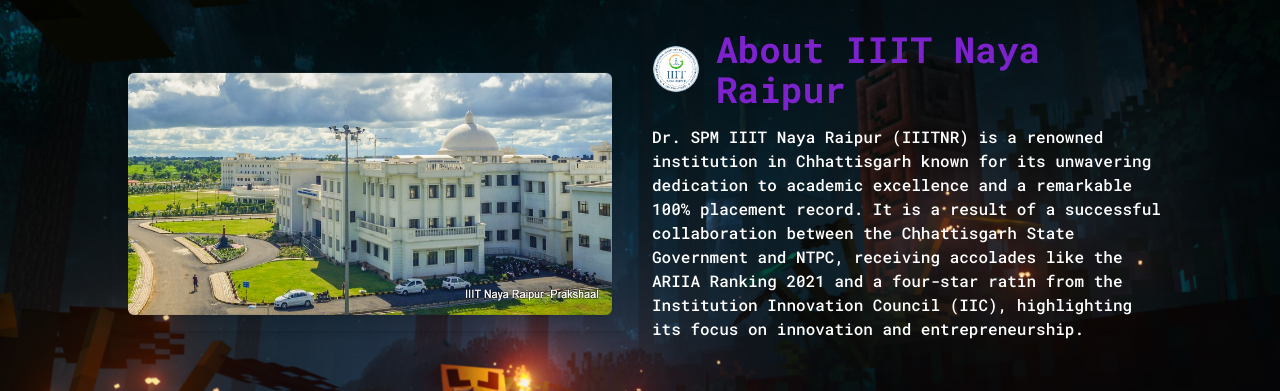
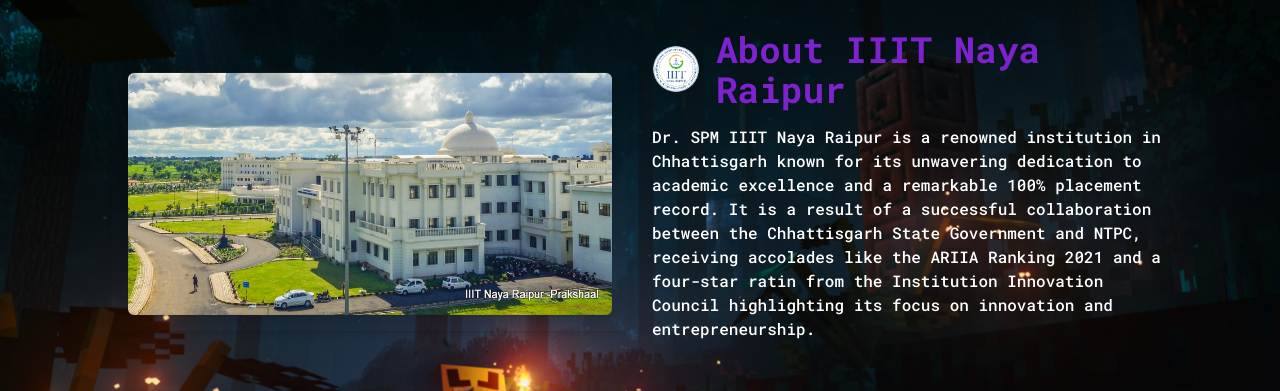
Before and after one commit to Vipin-V/akpessc, a Next.js app: page / in a window 1280 px wide. Shown: the part 939-1330 px from the top of the page. Built offline with nearby package versions, Linux system fonts and the light colour scheme.

Commit message:
eslint error fix

```diff
--- a/components/about.jsx
+++ b/components/about.jsx
@@ -1,4 +1,4 @@
-import React from "react";
+/* eslint-disable react/no-unescaped-entities */
 import { motion } from "framer-motion";
 import Image from "next/image";
 import Link from "next/link";
@@ -56,17 +56,16 @@
               </h2>
             </div>
             <p className="mb-6 font-medium text-white">
-              Dr. SPM IIIT Naya Raipur (IIITNR) is a renowned institution in
-              Chhattisgarh known for its unwavering dedication to academic
-              excellence and a remarkable 100% placement record. It is a result
-              of a successful collaboration between the Chhattisgarh State
-              Government and NTPC, receiving accolades like the ARIIA Ranking
-              2021 and a four-star ratin from the Institution Innovation Council
-              (IIC), highlighting its focus on innovation and entrepreneurship.
+              Dr. SPM IIIT Naya Raipur is a renowned institution in Chhattisgarh
+              known for its unwavering dedication to academic excellence and a
+              remarkable 100% placement record. It is a result of a successful
+              collaboration between the Chhattisgarh State Government and NTPC,
+              receiving accolades like the ARIIA Ranking 2021 and a four-star
+              ratin from the Institution Innovation Council highlighting its
+              focus on innovation and entrepreneurship.
             </p>
           </motion.div>
         </motion.div>
-
 
         <motion.div
           variants={container}
```
